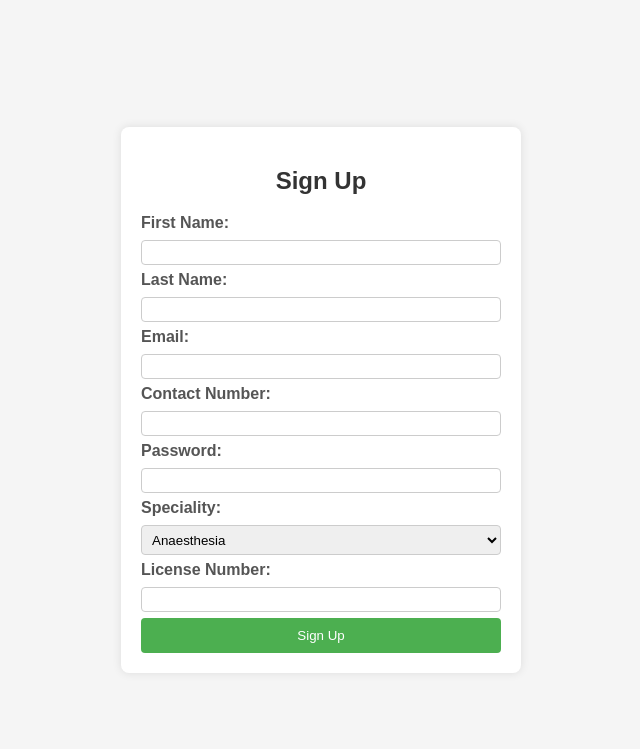
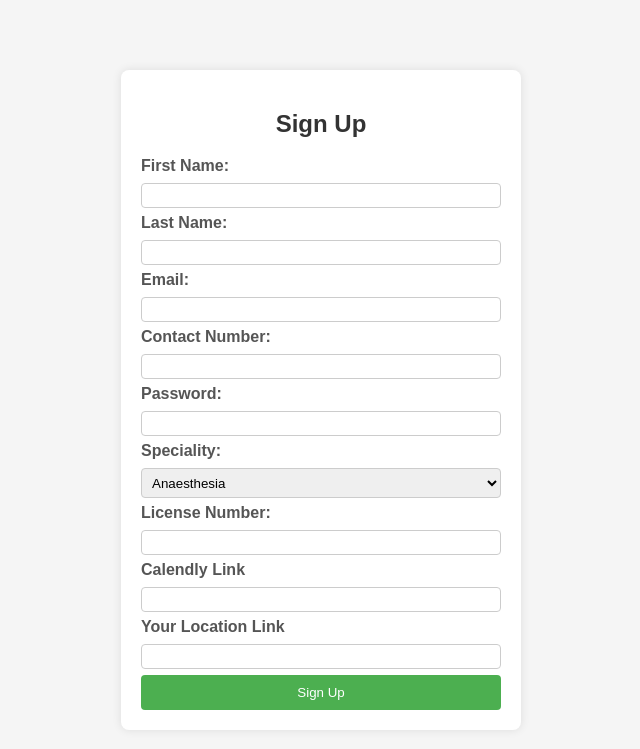
Before and after one commit to dmuvaa/PataDoc, a Flask app: page /sign-up/doctor in a window 1280 px wide. Shown: the top 749 px of the page, without its empty margins (319-959 px from the left). Run offline with Flask 3, Linux system fonts and the light colour scheme.

Commit message:
Changes Adding Calendly and Google Maps

```diff
--- a/app/__init__.py
+++ b/app/__init__.py
@@ -14,7 +14,7 @@ def create_app():
     app = Flask(__name__)
 
     app.config['SECRET_KEY'] = os.getenv('SECRET_KEY')
-    app.config['SQLALCHEMY_DATABASE_URI'] = os.getenv('DATABASE_URI')
+    app.config['SQLALCHEMY_DATABASE_URI'] = os.getenv('SQLALCHEMY_DATABASE_URI')
     app.config['UPLOAD_FOLDER'] = UPLOAD_FOLDER
 
     db.init_app(app)
--- a/app/auth/doctor_auth.py
+++ b/app/auth/doctor_auth.py
@@ -31,11 +31,13 @@ def sign_up_doc():
         speciality = data.get('speciality')
         bio = data.get('bio')
         license_no = data.get('license_no')
+        calendly_link = data.get('calendly_link')
+        location_iframe = data.get('location_iframe')
 
         try:
             register_doc(
                 first_name, last_name, email, contact, password, speciality,
-                bio, license_no)
+                bio, license_no, calendly_link, location_iframe)
             flash('Sign up successful!', category='success')
             return redirect(url_for('auth.login_doc'))
         except Exception as e:
--- a/app/models.py
+++ b/app/models.py
@@ -34,6 +34,8 @@ class Doctor(db.Model, UserMixin):
     speciality = db.Column(db.String, nullable=False)
     bio = db.Column(db.String)
     license_no = db.Column(db.String, unique=True, nullable=False)
+    calendly_link = db.Column(db.String(1000))
+    location_iframe = db.Column(db.String(1000))
 
     appointments = db.relationship("Appointment", back_populates="doctor")
     specializations = db.relationship("DoctorSpecialization", back_populates="doctor")
@@ -44,11 +46,11 @@ class Doctor(db.Model, UserMixin):
         return (
             "<Doctor(id={}, email={}, password_hash={}, firstname={}, "
             "lastname={}, contact={}, speciality={}, bio={}, "
-            "license_no{})>"
+            "license_no{}, calendly_link={}, location_iframe={})>"
                 .format(self.id, self.email, self.password_hash,
                         self.first_name, self.last_name, self.contact,
                         self.speciality, self.bio,
-                        self.license_no))
+                        self.license_no, self.calendly_link, self.location_iframe))
 
 class Specialization(db.Model):
     __tablename__ = 'specializations'
--- a/app/templates/doctor_sign_up.html
+++ b/app/templates/doctor_sign_up.html
@@ -159,6 +159,12 @@
             <label for="license_no">License Number:</label>
             <input type="license_no" id="license_no" name="license_no" required>
 
+            <label for="calendly_link">Calendly Link</label>
+            <input type="calendly_link" id="calendly_link" name="calendly_link" required>
+
+            <label for="location_iframe">Your Location Link</label>
+            <input type="location_iframe" id="location_iframe" name="location_iframe" required>
+
             <button type="submit">Sign Up</button>
         </form>
     </div>
--- a/app/templates/specialists.html
+++ b/app/templates/specialists.html
@@ -23,11 +23,15 @@
               <p>Dr.: {{ doctor.first_name }} {{ doctor.last_name }}</p>
               <p>Speciality: {{ doctor.speciality }}</p>
               <p>Bio: {{ doctor.bio }}</p>
-          <a href="/book_appointment/{{ doctor.id }}" class="btn">Book Appointment</a>
+              <a href="{{ doctor.calendly_link }}" target="_blank" class="btn">Appointment</a>
+              <div class="location-iframe">
+                {{ doctor.location_iframe|safe }}
+              </div>
           </div>
           {% set counter = counter + 1 %} {% endfor %}
       </div>
   </div>
+
   </section>
 
 {% endblock %}
```
Also changed, not shown: app/db.py (+6 -4 lines), app/static/styles/specialists.css (+10 -0 lines), app/templates/doc_signup.html (+7 -1 lines), 1 other file. Lines whose indentation alone changed are shown as unchanged.
